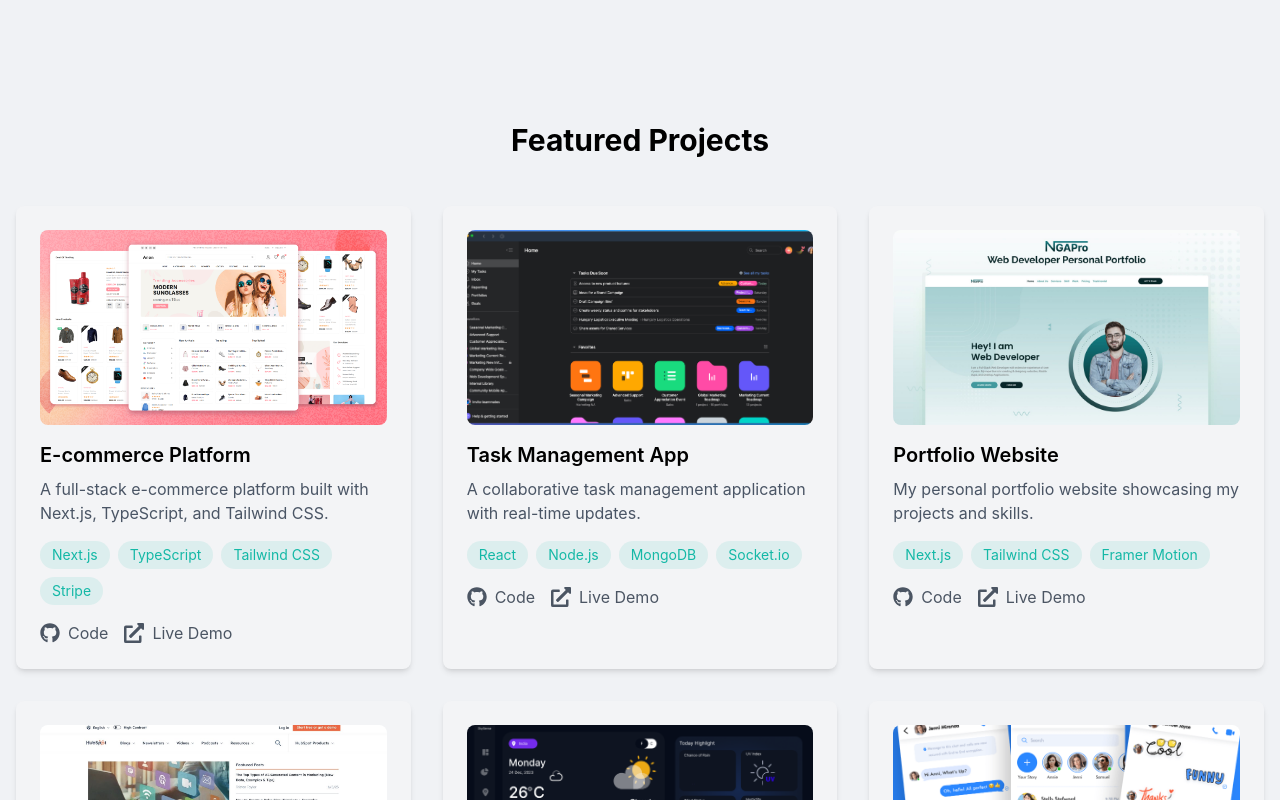
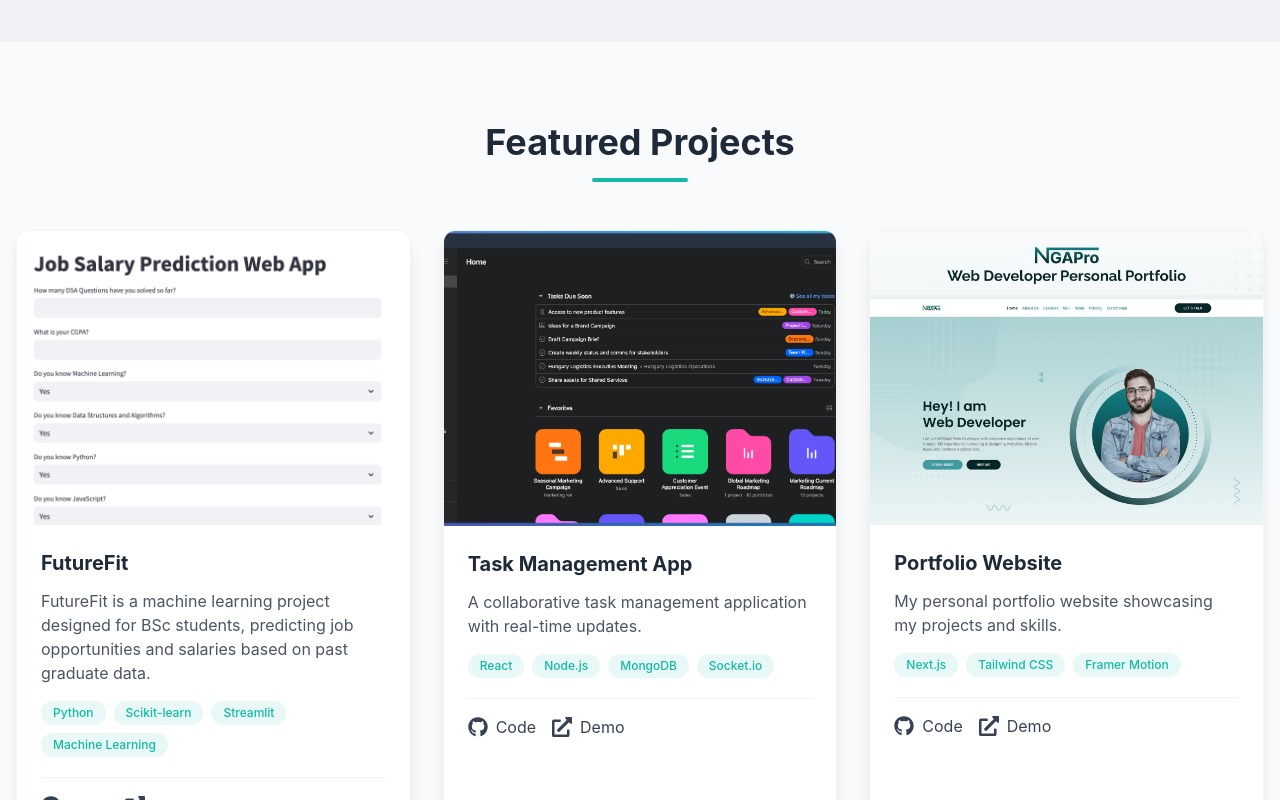
Before and after one commit to Habib-Un-Hemel/portfolio_dev, a Next.js app: page / in a window 1280 px wide. Shown: the part 740-1540 px from the top of the page. Built offline with nearby package versions, Linux system fonts and the light colour scheme.

Commit message:
curd of the projects is done

```diff
--- a/src/app/components/Projects.tsx
+++ b/src/app/components/Projects.tsx
@@ -7,14 +7,20 @@ import { motion } from "framer-motion";
 import { fadeInUp, staggerContainer, cardHoverSmall } from "@/utils/animation";
 
 export default function Projects() {
+  // Get first 3 projects or featured projects
+  const featuredProjects = projects.slice(0, 3);
+  // Alternatively, you could filter by a "featured" property if your data has it:
+  // const featuredProjects = projects.filter(project => project.featured);
+
   return (
-    <section className="py-20">
+    <section className="py-20 bg-gray-50 dark:bg-gray-900">
       <div className="container max-w-7xl mx-auto px-4">
         <motion.h2
-          className="text-3xl font-bold mb-12 text-center"
+          className="text-4xl font-bold mb-12 text-center text-gray-800 dark:text-white"
           {...fadeInUp}
         >
           Featured Projects
+          <div className="w-24 h-1 bg-primary mx-auto mt-4 rounded-full" />
         </motion.h2>
 
         <motion.div
@@ -23,27 +29,27 @@ export default function Projects() {
           initial="initial"
           animate="animate"
         >
-          {projects.map((project) => (
+          {featuredProjects.map((project) => (
             <motion.article
-            // title of the projects
               key={project.title}
-              // className="bg-white dark:bg-dark/50 rounded-lg shadow-md p-6"
-              className="bg-gray-100 dark:bg-gray-700 rounded-lg shadow-md p-6"
-
+              className="bg-white dark:bg-gray-800 rounded-xl shadow-lg overflow-hidden border border-gray-100 dark:border-gray-700 hover:shadow-xl transition-shadow duration-300"
               variants={fadeInUp}
               {...cardHoverSmall}
             >
-              <div className="relative aspect-video mb-4 rounded-lg overflow-hidden">
+              <div className="relative aspect-[4/3] w-full overflow-hidden">
                 <Image
                   src={project.image}
                   alt={project.title}
                   fill
-                  className="object-cover"
+                  className="object-cover hover:scale-105 transition-transform duration-500"
                   sizes="(max-width: 768px) 100vw, (max-width: 1200px) 50vw, 33vw"
+                  quality={90}
                 />
               </div>
+
+              <div className="p-6">
                 <motion.h3
-                className="text-xl font-semibold mb-2"
+                  className="text-xl font-bold mb-3 text-gray-800 dark:text-white"
                   whileHover={{ x: 5 }}
                   transition={{ type: "spring", stiffness: 300 }}
                 >
@@ -60,7 +66,7 @@ export default function Projects() {
                 </motion.p>
 
                 <motion.div
-                className="flex flex-wrap gap-2 mb-4"
+                  className="flex flex-wrap gap-2 mb-5"
                   initial={{ opacity: 0 }}
                   animate={{ opacity: 1 }}
                   transition={{ delay: 0.3 }}
@@ -68,7 +74,7 @@ export default function Projects() {
                   {project.technologies.map((tech) => (
                     <motion.span
                       key={tech}
-                    className="px-3 py-1 bg-primary/10 text-primary rounded-full text-sm"
+                      className="px-3 py-1 bg-primary/10 text-primary dark:text-primary-300 rounded-full text-xs font-medium"
                       whileHover={{ scale: 1.1 }}
                       whileTap={{ scale: 0.95 }}
                     >
@@ -76,41 +82,156 @@ export default function Projects() {
                     </motion.span>
                   ))}
                 </motion.div>
+
                 <motion.div
-                className="flex gap-4"
+                  className="flex gap-4 border-t border-gray-100 dark:border-gray-700 pt-4"
                   initial={{ opacity: 0 }}
                   animate={{ opacity: 1 }}
                   transition={{ delay: 0.4 }}
                 >
-
-                {/* button  */}
                   <motion.a
                     href={project.githubLink}
                     target="_blank"
                     rel="noopener noreferrer"
-                  className="flex items-center gap-2 text-secondary hover:text-primary transition-colors"
+                    className="flex items-center gap-2 text-gray-700 dark:text-gray-300 hover:text-primary dark:hover:text-primary-400 transition-colors"
                     whileHover={{ x: 5 }}
                     whileTap={{ scale: 0.95 }}
                   >
                     <FaGithub className="h-5 w-5" />
                     <span>Code</span>
                   </motion.a>
+                  {project.demoLink && (
                     <motion.a
                       href={project.demoLink}
                       target="_blank"
                       rel="noopener noreferrer"
-                  className="flex items-center gap-2 text-secondary hover:text-primary transition-colors"
+                      className="flex items-center gap-2 text-gray-700 dark:text-gray-300 hover:text-primary dark:hover:text-primary-400 transition-colors"
                       whileHover={{ x: 5 }}
                       whileTap={{ scale: 0.95 }}
                     >
                       <FaExternalLinkAlt className="h-5 w-5" />
-                  <span>Live Demo</span>
+                      <span>Demo</span>
                     </motion.a>
+                  )}
                 </motion.div>
+              </div>
             </motion.article>
           ))}
         </motion.div>
       </div>
     </section>
   );
-}
+} // "use client";
+
+// import { projects } from "@/contents/projects";
+// import Image from "next/image";
+// import { FaGithub, FaExternalLinkAlt } from "react-icons/fa";
+// import { motion } from "framer-motion";
+// import { fadeInUp, staggerContainer, cardHoverSmall } from "@/utils/animation";
+
+// export default function Projects() {
+//   return (
+//     <section className="py-20">
+//       <div className="container max-w-7xl mx-auto px-4">
+//         <motion.h2
+//           className="text-3xl font-bold mb-12 text-center"
+//           {...fadeInUp}
+//         >
+//           Featured Projects
+//         </motion.h2>
+
+//         <motion.div
+//           className="grid grid-cols-1 md:grid-cols-3 gap-8"
+//           variants={staggerContainer}
+//           initial="initial"
+//           animate="animate"
+//         >
+//           {projects.map((project) => (
+//             <motion.article
+//               // title of the projects
+//               key={project.title}
+//               // className="bg-white dark:bg-dark/50 rounded-lg shadow-md p-6"
+//               className="bg-gray-200 dark:bg-gray-700 rounded-lg shadow-md p-6"
+//               variants={fadeInUp}
+//               {...cardHoverSmall}
+//             >
+//               <div className="relative aspect-[4/3] mb-4 rounded-lg overflow-hidden">
+//                 <Image
+//                   src={project.image}
+//                   alt={project.title}
+//                   fill
+//                   className="object-cover"
+//                   sizes="(max-width: 768px) 100vw, (max-width: 1200px) 50vw, 33vw"
+//                 />
+//               </div>
+//               <motion.h3
+//                 className="text-xl font-semibold mb-2"
+//                 whileHover={{ x: 5 }}
+//                 transition={{ type: "spring", stiffness: 300 }}
+//               >
+//                 {project.title}
+//               </motion.h3>
+
+//               <motion.p
+//                 className="text-gray-600 dark:text-gray-300 mb-4"
+//                 initial={{ opacity: 0 }}
+//                 animate={{ opacity: 1 }}
+//                 transition={{ delay: 0.2 }}
+//               >
+//                 {project.description}
+//               </motion.p>
+
+//               <motion.div
+//                 className="flex flex-wrap gap-2 mb-4"
+//                 initial={{ opacity: 0 }}
+//                 animate={{ opacity: 1 }}
+//                 transition={{ delay: 0.3 }}
+//               >
+//                 {project.technologies.map((tech) => (
+//                   <motion.span
+//                     key={tech}
+//                     className="px-3 py-1 bg-primary/10 text-primary rounded-full text-sm"
+//                     whileHover={{ scale: 1.1 }}
+//                     whileTap={{ scale: 0.95 }}
+//                   >
+//                     {tech}
+//                   </motion.span>
+//                 ))}
+//               </motion.div>
+//               <motion.div
+//                 className="flex gap-4"
+//                 initial={{ opacity: 0 }}
+//                 animate={{ opacity: 1 }}
+//                 transition={{ delay: 0.4 }}
+//               >
+//                 {/* button  */}
+//                 <motion.a
+//                   href={project.githubLink}
+//                   target="_blank"
+//                   rel="noopener noreferrer"
+//                   className="flex items-center gap-2 text-secondary hover:text-primary transition-colors"
+//                   whileHover={{ x: 5 }}
+//                   whileTap={{ scale: 0.95 }}
+//                 >
+//                   <FaGithub className="h-5 w-5" />
+//                   <span>Code</span>
+//                 </motion.a>
+//                 <motion.a
+//                   href={project.demoLink}
+//                   target="_blank"
+//                   rel="noopener noreferrer"
+//                   className="flex items-center gap-2 text-secondary hover:text-primary transition-colors"
+//                   whileHover={{ x: 5 }}
+//                   whileTap={{ scale: 0.95 }}
+//                 >
+//                   <FaExternalLinkAlt className="h-5 w-5" />
+//                   <span>Live Demo</span>
+//                 </motion.a>
+//               </motion.div>
+//             </motion.article>
+//           ))}
+//         </motion.div>
+//       </div>
+//     </section>
+//   );
+// }
--- a/src/contents/projects.ts
+++ b/src/contents/projects.ts
@@ -2,14 +2,15 @@ import { Project } from "@/types";
 
 export const projects: Project[] = [
   {
-    title: "E-commerce Platform",
+    title: "FutureFit",
     description:
-      "A full-stack e-commerce platform built with Next.js, TypeScript, and Tailwind CSS.",
-    technologies: ["Next.js", "TypeScript", "Tailwind CSS", "Stripe"],
-    githubLink: "https://github.com",
+      "FutureFit is a machine learning project designed for BSc students, predicting job opportunities and salaries based on past graduate data.",
+    technologies: ["Python", "Scikit-learn", "Streamlit", "Machine Learning"],
+    githubLink: "https://github.com/Habib-Un-Hemel/futurefit",
     demoLink: "https://demo.com",
-    image: "/projects/e-commerce-website.png",
+    image: "/projects/future.png",
   },
+
   {
     title: "Task Management App",
     description:
```
Also changed, not shown: src/app/projects/page.tsx (+104 -23 lines), public/projects/future.png (added). Lines whose indentation alone changed are shown as unchanged.
